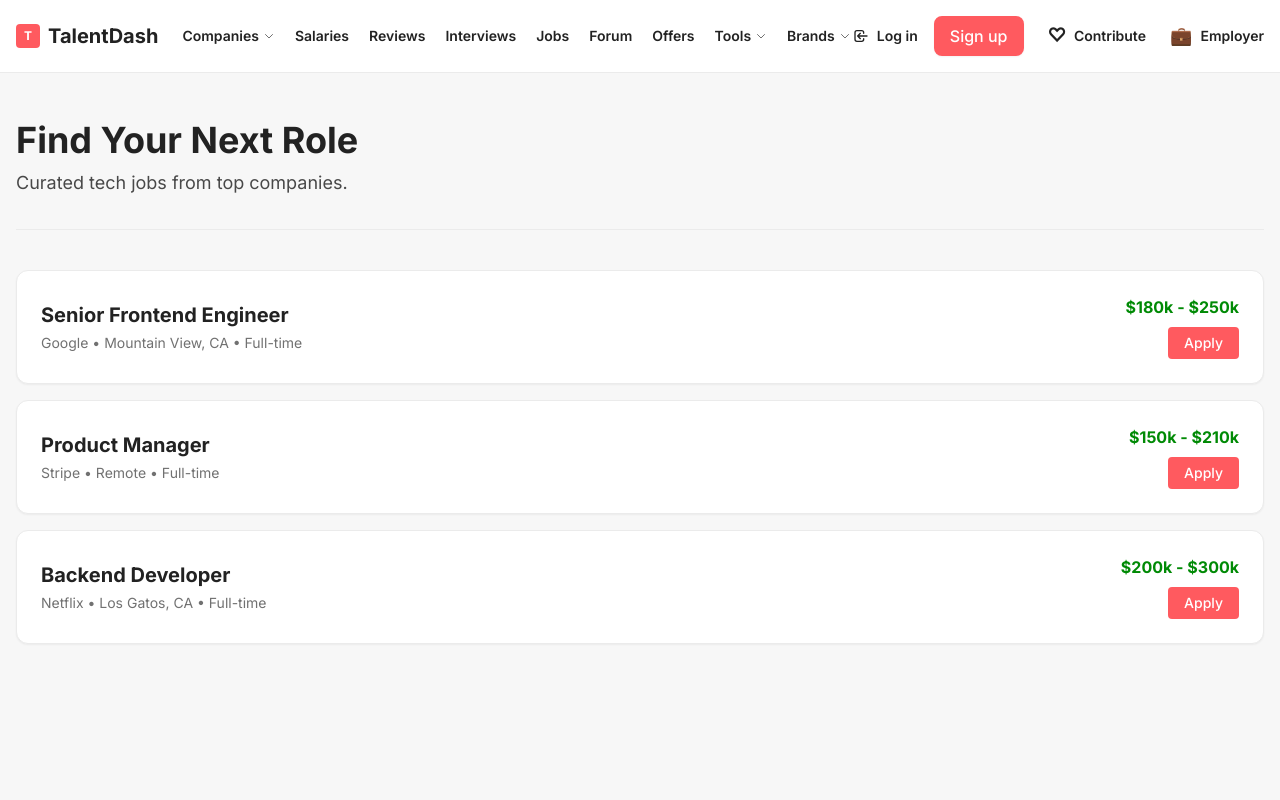
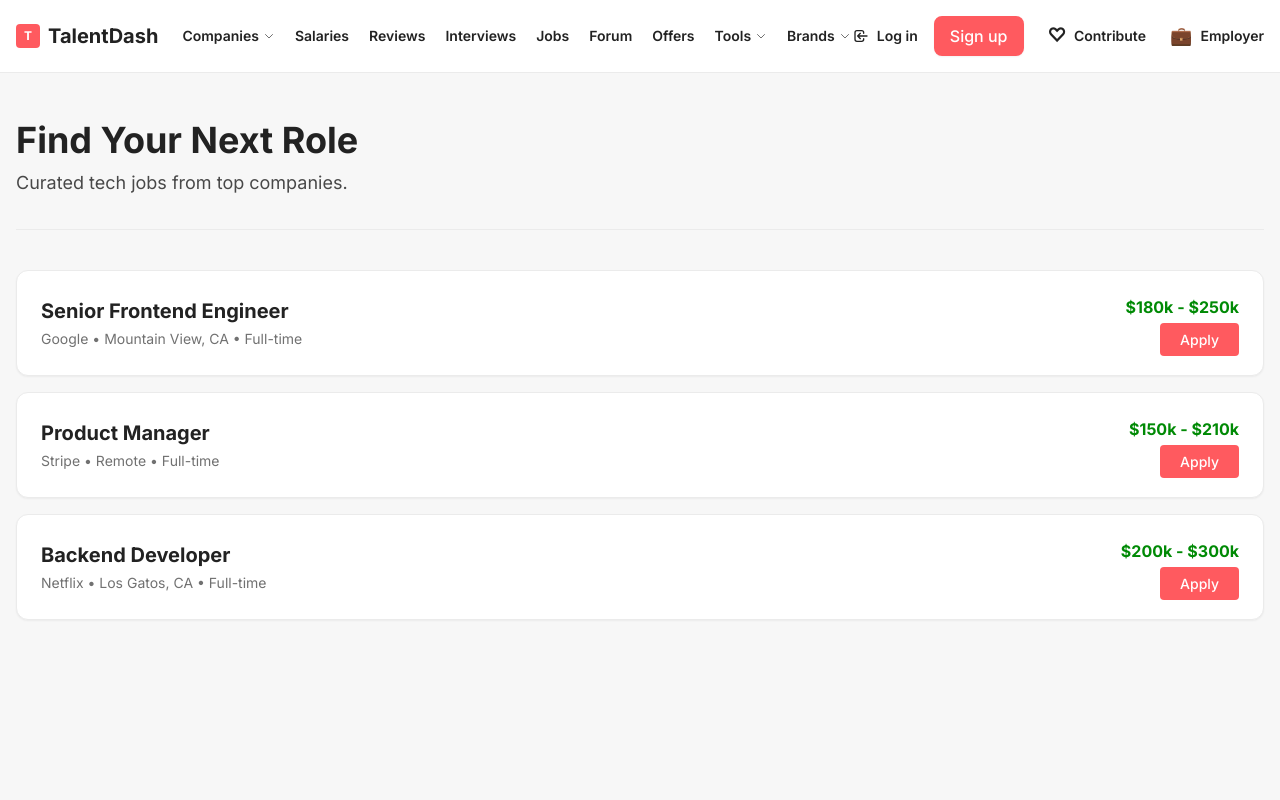
Before and after one commit to rupesh6314/TalentDash, a Next.js app: page /jobs in a window 1280 px wide. Shown: the top 800 px of the page. Built offline with nearby package versions, Linux system fonts and the light colour scheme.

Commit message:
fix: make explore salaries and job apply buttons functional

```diff
--- a/app/jobs/page.tsx
+++ b/app/jobs/page.tsx
@@ -26,8 +26,8 @@
               <div className="text-muted text-sm mt-1">{job.company} • {job.location} • {job.type}</div>
             </div>
             <div className="text-right">
-              <div className="text-success font-bold">{job.salary}</div>
-              <button className="mt-2 text-sm bg-primary text-white px-4 py-1.5 rounded font-medium">Apply</button>
+              <div className="text-success font-bold mb-2">{job.salary}</div>
+              <Link href="/signup" className="text-sm bg-primary hover:brightness-110 text-white px-5 py-2 rounded font-medium transition-all">Apply</Link>
             </div>
           </Card>
         ))}
--- a/app/salaries/page.tsx
+++ b/app/salaries/page.tsx
@@ -75,7 +75,7 @@
             <h1 className="text-[36px] font-bold text-deep-text mb-2">Real salary insights. Real career growth.</h1>
             <p className="text-body-text text-lg">Explore verified compensation data from professionals around the world.</p>
           </div>
-          <Button variant="ghost" className="text-primary font-bold hidden md:flex border border-border bg-white" href="/salaries">
+          <Button variant="ghost" className="text-primary font-bold hidden md:flex border border-border bg-white" href="#salaries-table">
             Explore all salaries →
           </Button>
         </div>
@@ -187,7 +187,7 @@
 
 
         {/* We will build SalaryExplorer as a Client Component for interactivity later */}
-        <div className="bg-surface border border-border rounded-xl shadow-sm overflow-hidden">
+        <div id="salaries-table" className="bg-surface border border-border rounded-xl shadow-sm overflow-hidden">
           <table className="w-full text-left border-collapse">
             <thead>
               <tr className="border-b border-border bg-hover">
```
